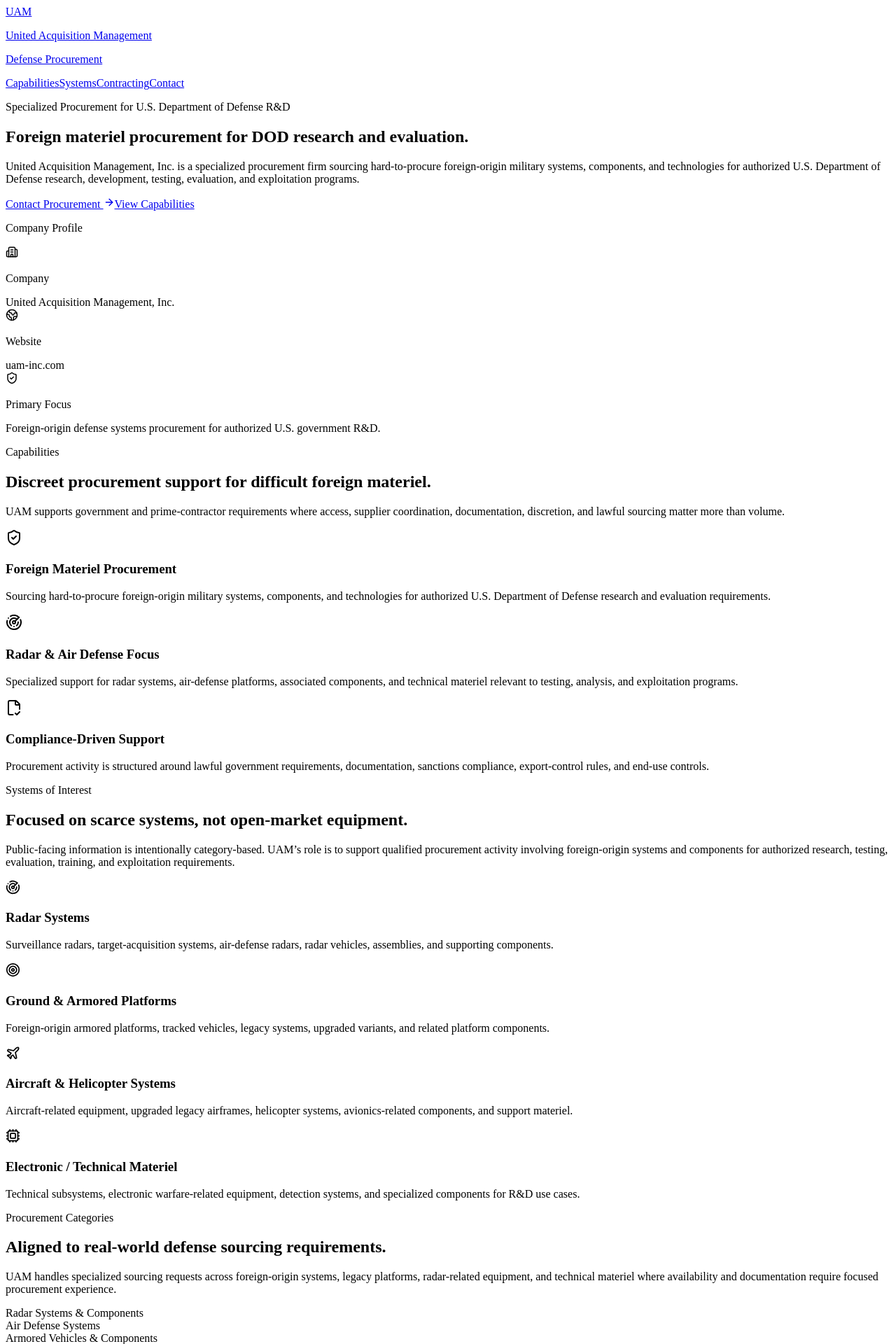
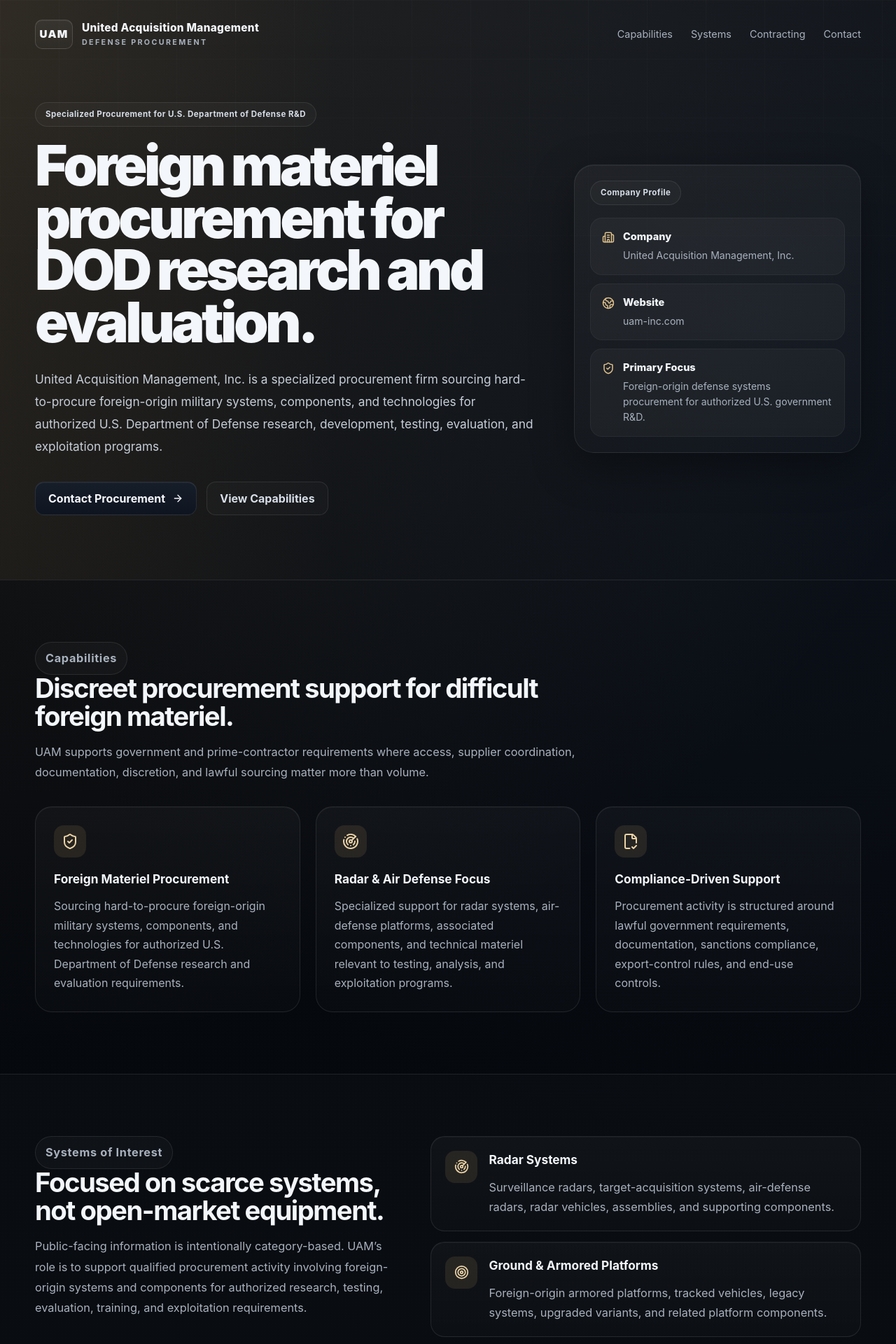
Before and after one commit to dannyzusa/uam-inc, a React (Vite) app: page / in a window 1280 px wide. Shown: the top 1920 px of the page at 70% size. Built offline with nearby package versions, Linux system fonts and the light colour scheme.

Commit message:
Stabilize homepage CSS

```diff
--- a/src/index.css
+++ b/src/index.css
@@ -1,93 +1,555 @@
-/* ---- UAM IMAGE LAYOUT FIX ---- */
+:root {
+  font-family: Inter, ui-sans-serif, system-ui, -apple-system, BlinkMacSystemFont,
+    "Segoe UI", sans-serif;
+  color: #f5f7fb;
+  background: #05080d;
+  line-height: 1.5;
+  font-weight: 400;
+  font-synthesis: none;
+  text-rendering: optimizeLegibility;
+  -webkit-font-smoothing: antialiased;
+  -moz-osx-font-smoothing: grayscale;
 
-.hero-side {
-  display: grid;
-  gap: 18px;
-  align-self: center;
+  --bg: #05080d;
+  --panel: #0b1017;
+  --panel-2: #101722;
+  --text: #f3f6fb;
+  --muted: #a8b1bd;
+  --soft: #7d8792;
+  --line: rgba(255, 255, 255, 0.09);
+  --line-strong: rgba(255, 255, 255, 0.14);
+  --accent: #c7a46a;
+  --accent-soft: rgba(199, 164, 106, 0.13);
 }
 
-.hero-image-card {
+* {
+  box-sizing: border-box;
+}
+
+html {
+  scroll-behavior: smooth;
+}
+
+body {
+  margin: 0;
+  min-width: 320px;
+  background:
+    radial-gradient(circle at 0% 0%, rgba(199, 164, 106, 0.12), transparent 32%),
+    radial-gradient(circle at 85% 10%, rgba(60, 85, 120, 0.14), transparent 28%),
+    linear-gradient(180deg, #06090e 0%, #04070b 100%);
+  color: var(--text);
+}
+
+a {
+  color: inherit;
+  text-decoration: none;
+}
+
+.site-shell {
+  min-height: 100vh;
+}
+
+.container {
+  width: min(1180px, calc(100% - 48px));
+  margin: 0 auto;
+}
+
+.hero-section {
   position: relative;
   overflow: hidden;
-  border-radius: 24px;
-  border: 1px solid rgba(255,255,255,0.08);
-  background: #06080d;
-  box-shadow: 0 22px 70px rgba(0,0,0,0.38);
+  border-bottom: 1px solid var(--line);
 }
 
-.hero-image-card img {
-  display: block;
-  width: 100%;
-  height: 230px;
-  object-fit: cover;
-  object-position: center;
-  opacity: 0.82;
-  filter: contrast(1.02) saturate(0.82) brightness(0.82);
-}
-
-.hero-image-card::after {
-  content: "";
+.hero-bg {
   position: absolute;
   inset: 0;
   background:
-    linear-gradient(180deg, rgba(0,0,0,0.05) 0%, rgba(0,0,0,0.72) 100%),
-    linear-gradient(90deg, rgba(0,0,0,0.28), transparent 55%);
+    linear-gradient(90deg, rgba(199, 164, 106, 0.08), transparent 38%),
+    linear-gradient(180deg, rgba(255, 255, 255, 0.025), transparent 48%);
   pointer-events: none;
 }
 
-.image-kicker {
+.hero-grid-overlay {
   position: absolute;
-  left: 16px;
-  bottom: 14px;
-  z-index: 2;
-  padding: 7px 10px;
-  border-radius: 999px;
-  border: 1px solid rgba(255,255,255,0.14);
-  background: rgba(0,0,0,0.55);
-  color: #f2f5fa;
-  font-size: 0.68rem;
-  font-weight: 700;
-  letter-spacing: 0.05em;
+  inset: 0;
+  background-image:
+    linear-gradient(rgba(255,255,255,0.025) 1px, transparent 1px),
+    linear-gradient(90deg, rgba(255,255,255,0.025) 1px, transparent 1px);
+  background-size: 84px 84px;
+  mask-image: linear-gradient(180deg, rgba(0,0,0,0.78), transparent 88%);
+  pointer-events: none;
 }
 
-.system-image {
-  overflow: hidden;
-  border-radius: 16px;
-  margin-bottom: 18px;
-  border: 1px solid rgba(255,255,255,0.07);
-  background: #05070b;
+.hero-inner {
+  position: relative;
+  z-index: 1;
+  padding: 28px 0 92px;
 }
 
-.system-image img {
-  display: block;
-  width: 100%;
-  height: 150px;
-  object-fit: cover;
-  object-position: center;
-  opacity: 0.82;
-  filter: contrast(1.02) saturate(0.82) brightness(0.82);
+.top-nav {
+  display: flex;
+  align-items: center;
+  justify-content: space-between;
+  gap: 24px;
+  padding-bottom: 76px;
 }
 
-.system-card:hover .system-image img {
-  opacity: 0.95;
+.brand-wrap {
+  display: flex;
+  align-items: center;
+  gap: 13px;
+}
+
+.brand-mark {
+  width: 54px;
+  height: 42px;
+  display: grid;
+  place-items: center;
+  border-radius: 10px;
+  border: 1px solid var(--line-strong);
+  background:
+    linear-gradient(180deg, rgba(255,255,255,0.055), rgba(255,255,255,0.018));
+  color: #f4f6fa;
+  font-size: 0.95rem;
+  font-weight: 900;
+  letter-spacing: 0.08em;
+  box-shadow: inset 0 1px 0 rgba(255,255,255,0.06);
+}
+
+.brand-name {
+  margin: 0;
+  font-size: 0.96rem;
+  font-weight: 800;
+  letter-spacing: 0.02em;
+}
+
+.brand-subtitle {
+  margin: 2px 0 0;
+  color: var(--muted);
+  font-size: 0.67rem;
+  font-weight: 700;
+  letter-spacing: 0.22em;
+  text-transform: uppercase;
+}
+
+.nav-links {
+  display: flex;
+  gap: 26px;
+  flex-wrap: wrap;
+}
+
+.nav-links a {
+  color: var(--muted);
+  font-size: 0.9rem;
+  transition: color 0.2s ease;
+}
+
+.nav-links a:hover {
+  color: var(--text);
+}
+
+.hero-content {
+  display: grid;
+  grid-template-columns: minmax(0, 1.25fr) minmax(320px, 410px);
+  gap: 54px;
+  align-items: center;
+}
+
+.eyebrow,
+.section-label,
+.card-label {
+  display: inline-flex;
+  align-items: center;
+  margin: 0 0 18px;
+  padding: 8px 14px;
+  border-radius: 999px;
+  border: 1px solid var(--line);
+  background: rgba(255,255,255,0.026);
+  color: #d6dde7;
+  font-size: 0.72rem;
+  font-weight: 700;
+  letter-spacing: 0.04em;
+}
+
+.hero-section h1 {
+  margin: 0;
+  max-width: 780px;
+  font-size: clamp(3.2rem, 6.2vw, 5.8rem);
+  line-height: 0.94;
+  letter-spacing: -0.058em;
+  font-weight: 900;
+}
+
+.hero-copy {
+  max-width: 720px;
+  margin: 28px 0 0;
+  color: #c6ced8;
+  font-size: 1.08rem;
+  line-height: 1.85;
+}
+
+.button-row {
+  display: flex;
+  gap: 14px;
+  margin-top: 34px;
+  flex-wrap: wrap;
+}
+
+.primary-button,
+.secondary-button {
+  display: inline-flex;
+  align-items: center;
+  justify-content: center;
+  gap: 10px;
+  min-height: 48px;
+  padding: 0 18px;
+  border-radius: 13px;
+  border: 1px solid var(--line);
+  transition: transform 0.18s ease, border-color 0.18s ease, background 0.18s ease;
+}
+
+.primary-button {
+  background: linear-gradient(180deg, #161e2a 0%, #0f1520 100%);
+  box-shadow: inset 0 1px 0 rgba(255,255,255,0.065);
+  color: #f6f8fc;
+  font-weight: 750;
+}
+
+.secondary-button {
+  background: rgba(255,255,255,0.02);
+  color: #d7dee8;
+  font-weight: 700;
+}
+
+.primary-button:hover,
+.secondary-button:hover {
+  transform: translateY(-1px);
+  border-color: rgba(199, 164, 106, 0.38);
+}
+
+.profile-card {
+  border-radius: 28px;
+  border: 1px solid rgba(255,255,255,0.075);
+  background:
+    linear-gradient(180deg, rgba(255,255,255,0.04), rgba(255,255,255,0.015));
+  padding: 22px;
+  box-shadow:
+    0 20px 60px rgba(0,0,0,0.34),
+    inset 0 1px 0 rgba(255,255,255,0.05);
+}
+
+.card-label {
+  margin-bottom: 18px;
+}
+
+.info-row {
+  display: flex;
+  gap: 12px;
+  align-items: flex-start;
+  padding: 16px;
+  border-radius: 17px;
+  background: rgba(255,255,255,0.035);
+  border: 1px solid rgba(255,255,255,0.045);
+}
+
+.info-row + .info-row {
+  margin-top: 12px;
+}
+
+.info-row svg {
+  color: #dfc18b;
+  flex-shrink: 0;
+  margin-top: 2px;
+}
+
+.info-row p {
+  margin: 0 0 4px;
+  font-size: 0.91rem;
+  font-weight: 800;
+}
+
+.info-row span {
+  display: block;
+  color: var(--muted);
+  font-size: 0.88rem;
+  line-height: 1.55;
+}
+
+.section {
+  padding: 88px 0;
+}
+
+.section-head {
+  max-width: 840px;
+  margin-bottom: 34px;
+}
+
+.section-head h2,
+.split-grid h2,
+.contract-card h2,
+.contact-section h2 {
+  margin: 0 0 16px;
+  font-size: clamp(2rem, 3vw, 3.2rem);
+  line-height: 1.04;
+  letter-spacing: -0.04em;
+}
+
+.section-head p,
+.split-grid p,
+.contract-card p,
+.contact-section p {
+  margin: 0;
+  color: var(--muted);
+  font-size: 1.02rem;
+  line-height: 1.8;
+}
+
+.capability-grid {
+  display: grid;
+  gap: 22px;
+  grid-template-columns: repeat(3, minmax(0, 1fr));
+}
+
+.capability-card,
+.system-row,
+.category-card,
+.process-card,
+.facts-card,
+.contract-card {
+  border: 1px solid var(--line);
+  background:
+    linear-gradient(180deg, rgba(255,255,255,0.033), rgba(255,255,255,0.014));
+  box-shadow: inset 0 1px 0 rgba(255,255,255,0.035);
+}
+
+.capability-card {
+  padding: 26px;
+  border-radius: 24px;
+}
+
+.capability-icon,
+.system-icon {
+  width: 46px;
+  height: 46px;
+  display: grid;
+  place-items: center;
+  border-radius: 14px;
+  background: var(--accent-soft);
+  color: #ead3a7;
+  flex-shrink: 0;
+}
+
+.capability-icon {
+  margin-bottom: 18px;
+}
+
+.capability-card h3,
+.system-row h3 {
+  margin: 0 0 12px;
+  font-size: 1.08rem;
+}
+
+.capability-card p,
+.system-row p {
+  margin: 0;
+  color: var(--muted);
+  line-height: 1.72;
+}
+
+.band-section {
+  padding: 88px 0;
+  border-top: 1px solid var(--line);
+  border-bottom: 1px solid var(--line);
+  background: rgba(255,255,255,0.015);
+}
+
+.split-grid {
+  display: grid;
+  gap: 42px;
+  grid-template-columns: 0.92fr 1.08fr;
+  align-items: start;
+}
+
+.systems-list {
+  display: grid;
+  gap: 15px;
+}
+
+.system-row {
+  display: flex;
+  gap: 16px;
+  align-items: flex-start;
+  padding: 20px;
+  border-radius: 20px;
+}
+
+.category-grid {
+  display: grid;
+  gap: 16px;
+  grid-template-columns: repeat(4, minmax(0, 1fr));
+}
+
+.category-card {
+  min-height: 82px;
+  display: flex;
+  align-items: center;
+  padding: 18px 20px;
+  border-radius: 18px;
+  font-weight: 750;
+  color: #e8edf4;
+}
+
+.contract-card {
+  display: grid;
+  gap: 28px;
+  grid-template-columns: 1.15fr 0.85fr;
+  padding: 30px;
+  border-radius: 28px;
+}
+
+.facts-card {
+  padding: 24px;
+  border-radius: 22px;
+  background: rgba(255,255,255,0.025);
+}
+
+.facts-title {
+  margin: 0 0 14px;
+  font-size: 0.95rem;
+  font-weight: 850;
+  color: #f0f4f9;
+  letter-spacing: 0.03em;
+}
+
+.facts-card ul {
+  margin: 0;
+  padding-left: 18px;
+  color: var(--muted);
+}
+
+.facts-card li + li {
+  margin-top: 10px;
+}
+
+.process-grid {
+  display: grid;
+  gap: 16px;
+  grid-template-columns: repeat(3, minmax(0, 1fr));
+}
+
+.process-card {
+  padding: 18px 20px;
+  border-radius: 18px;
+  display: flex;
+  align-items: center;
+  gap: 12px;
+  color: #e7edf6;
+  font-weight: 750;
+}
+
+.process-card svg {
+  color: #d8b57c;
+  flex-shrink: 0;
+}
+
+.contact-section {
+  padding: 88px 0 100px;
+  display: grid;
+  gap: 32px;
+  grid-template-columns: 1.08fr 0.92fr;
+  align-items: start;
+}
+
+.contact-links {
+  display: grid;
+  gap: 14px;
+}
+
+.contact-links a {
+  display: flex;
+  align-items: center;
+  gap: 12px;
+  min-height: 58px;
+  padding: 0 18px;
+  border-radius: 18px;
+  border: 1px solid var(--line);
+  background:
+    linear-gradient(180deg, rgba(255,255,255,0.033), rgba(255,255,255,0.014));
+  color: #f1f5fb;
+  font-weight: 750;
+}
+
+footer {
+  padding: 28px 24px 48px;
+  text-align: center;
+  color: var(--soft);
+  border-top: 1px solid var(--line);
+  font-size: 0.92rem;
 }
 
 @media (max-width: 1080px) {
-  .hero-image-card img {
-    height: 260px;
+  .hero-content,
+  .split-grid,
+  .contract-card,
+  .contact-section,
+  .capability-grid,
+  .category-grid,
+  .process-grid {
+    grid-template-columns: 1fr;
   }
 
-  .system-image img {
-    height: 180px;
+  .profile-card {
+    max-width: 620px;
   }
 }
 
 @media (max-width: 720px) {
-  .hero-image-card img {
-    height: 210px;
+  .container {
+    width: min(100% - 28px, 1180px);
   }
 
-  .system-image img {
-    height: 150px;
+  .top-nav {
+    flex-direction: column;
+    align-items: flex-start;
+    padding-bottom: 48px;
+  }
+
+  .nav-links {
+    gap: 16px;
+  }
+
+  .hero-inner {
+    padding: 22px 0 68px;
+  }
+
+  .hero-section h1 {
+    font-size: clamp(2.35rem, 12vw, 4rem);
+  }
+
+  .hero-copy,
+  .section-head p,
+  .split-grid p,
+  .contract-card p,
+  .contact-section p {
+    font-size: 0.98rem;
+  }
+
+  .section,
+  .band-section,
+  .contact-section {
+    padding-top: 70px;
+    padding-bottom: 70px;
+  }
+
+  .profile-card,
+  .capability-card,
+  .system-row,
+  .contract-card,
+  .facts-card {
+    border-radius: 21px;
+  }
+
+  .system-row {
+    flex-direction: column;
   }
 }
```
